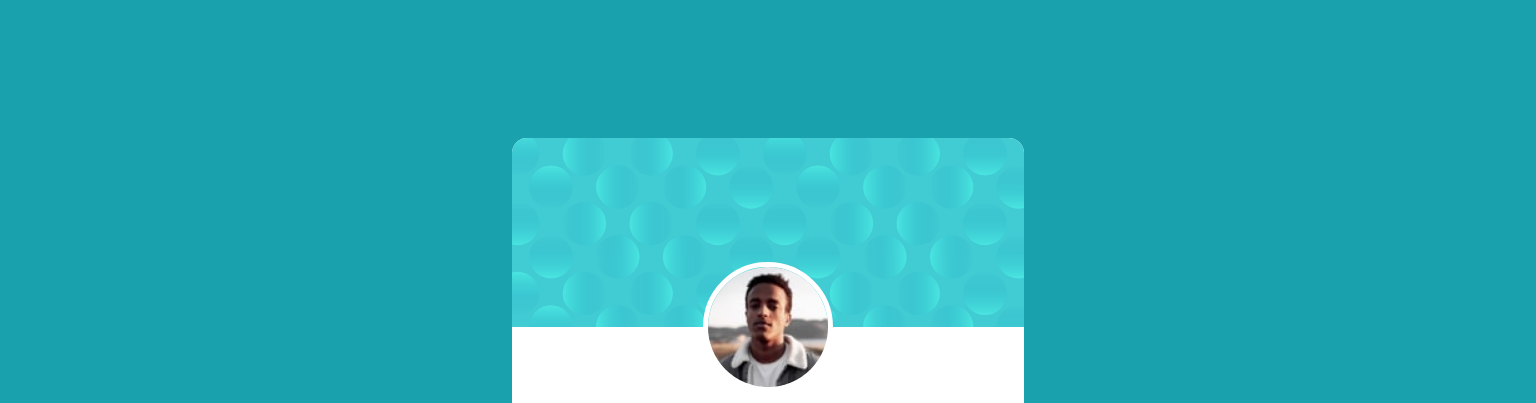
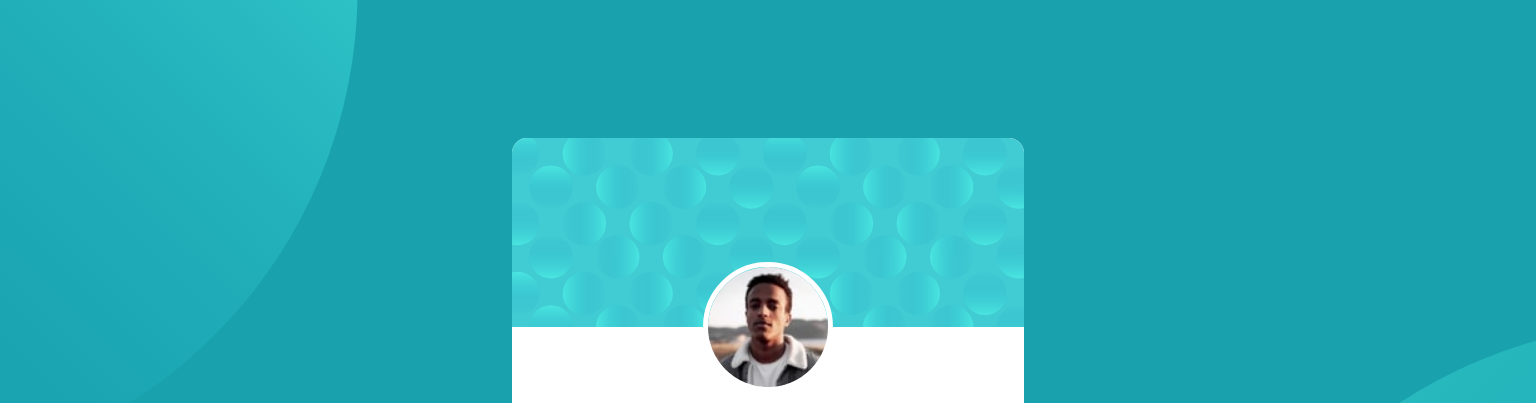
Before and after one commit to taavi80/Profile-card-component, a plain HTML site: page index.html in a window 1536 px wide. Shown: the top 403 px of the page. Drawn offline with Linux system fonts and the light colour scheme.

Commit message:
Update style.css

```diff
--- a/css/style.css
+++ b/css/style.css
@@ -11,8 +11,10 @@
 }
 body {
   min-height: 100vh;
-  background: url("../images/bg-pattern-top.svg") 130% 950% no-repeat,
-    url("../images/bg-pattern-bottom.svg") -50% -880% no-repeat;
+  background-image: url("../images/bg-pattern-top.svg"),
+    url("../images/bg-pattern-bottom.svg");
+  background-position: top -500px left -620px, bottom -500px right -620px;
+  background-repeat: no-repeat;
   background-color: var(--Dark-cyan);
   color: var(--Very-dark-desaturated-blue);
   font-family: "Kumbh Sans", sans-serif;
@@ -82,8 +84,6 @@ ul li span {
     font-size: 1.3rem;
   }
   body {
-    background: url("../images/bg-pattern-top.svg") -70% 950% no-repeat,
-      url("../images/bg-pattern-bottom.svg") 150% -980% no-repeat;
     background-color: var(--Dark-cyan);
     grid-template-columns: 1fr 1fr 1fr;
   }
```
